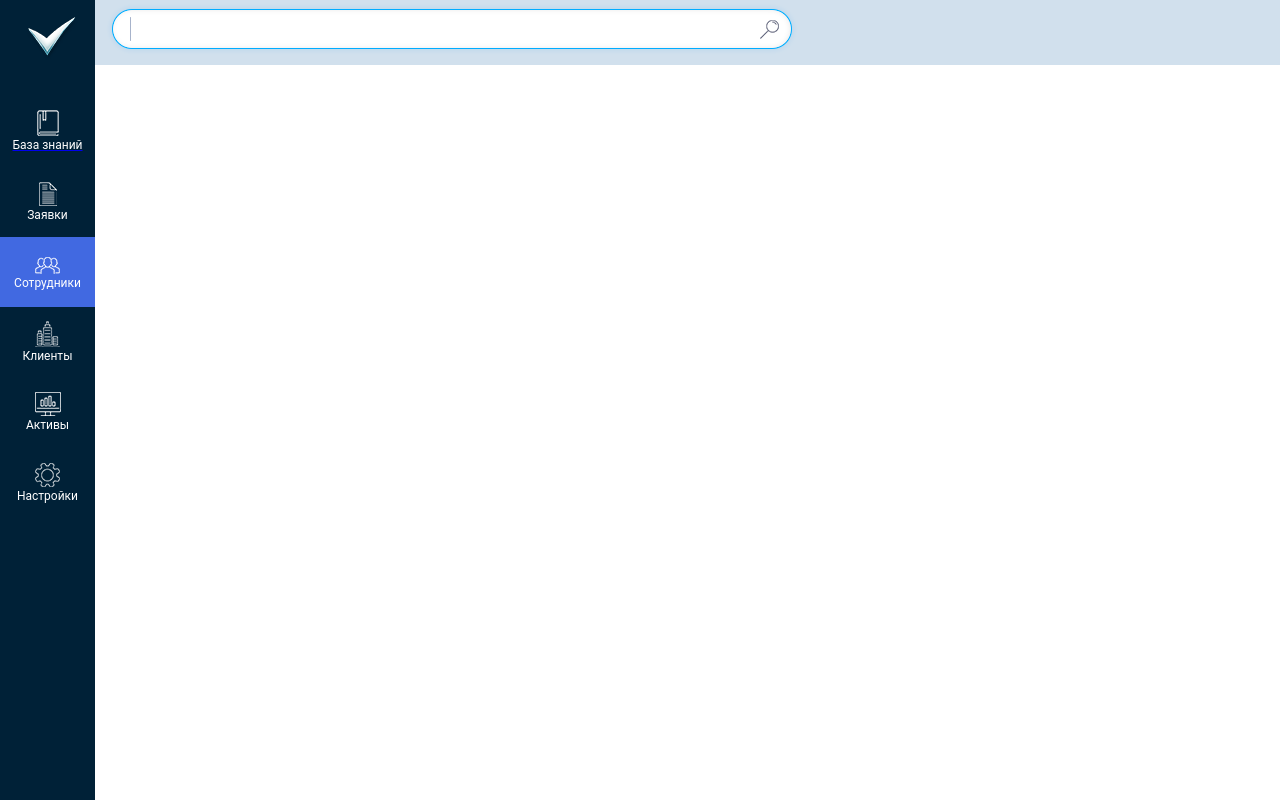
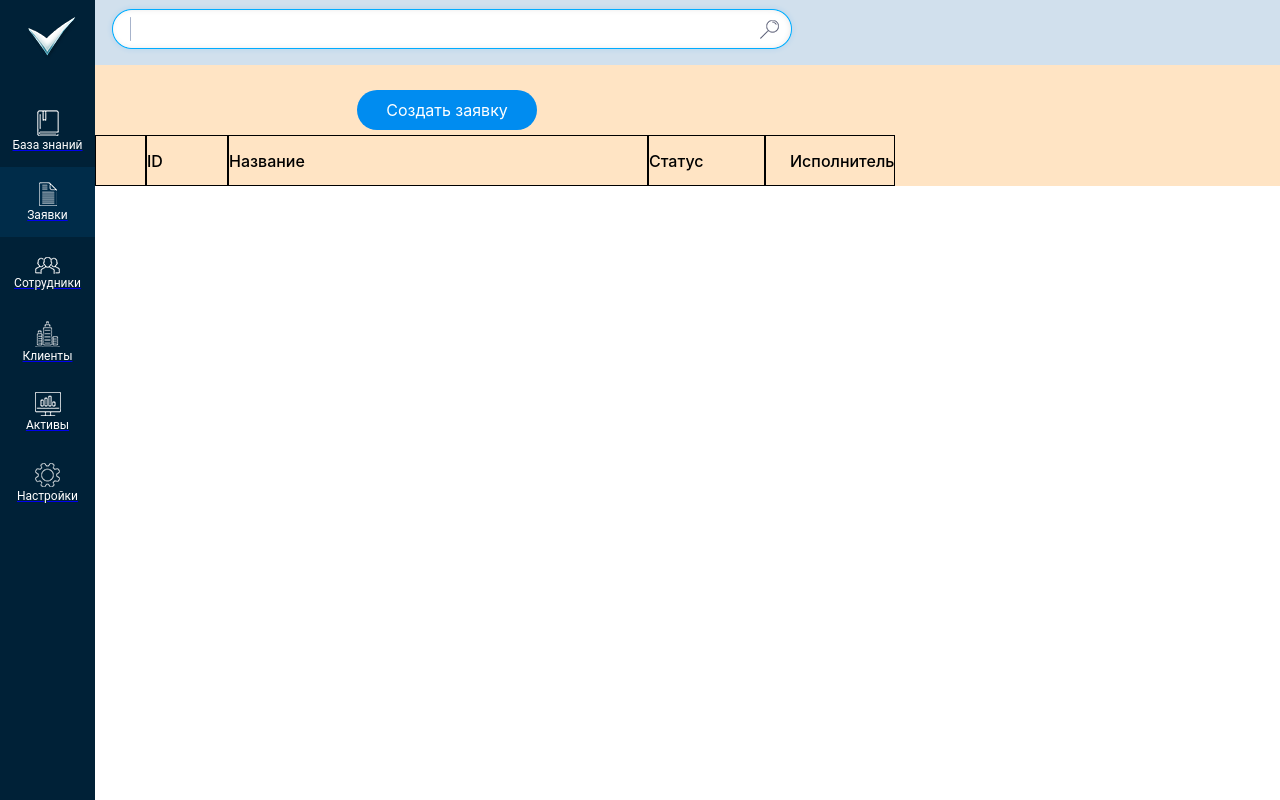
Before and after one commit to Bamboleyla/test_task_intravision, a React (Create React App) app: page /applications in a window 1280 px wide. Shown: the top 800 px of the page. Built offline with nearby package versions, Linux system fonts and the light colour scheme.

Commit message:
add application.jsx

```diff
--- a/src/App.js
+++ b/src/App.js
@@ -22,11 +22,11 @@ export const App = () => {
       < div className='app-content' >
         <Routes>
           < Route path='/knowledgebase' element={< KnowledgeBase />} /> {/* База знаний*/}
-          < Route path='/applications' element={< Applications />} /> {/* Страница Сообщений */}
-          < Route path='/assets' element={< Assets />} /> {/* Страница Сообщений */}
-          < Route path='/clients' element={< Clients />} /> {/* Страница Сообщений */}
-          < Route path='/employees' element={< Employees />} /> {/* Страница Сообщений */}
-          < Route path='/settings' element={< Settings />} /> {/* Страница Сообщений */}
+          < Route path='/applications' element={< Applications />} /> {/* Заявки */}
+          < Route path='/assets' element={< Assets />} /> {/* Активы */}
+          < Route path='/clients' element={< Clients />} /> {/* Клиенты */}
+          < Route path='/employees' element={< Employees />} /> {/* Сотрудники */}
+          < Route path='/settings' element={< Settings />} /> {/* Настройки */}
         </Routes>
       </div>
     </div>
--- a/src/components/Applications/Applications.jsx
+++ b/src/components/Applications/Applications.jsx
@@ -1,3 +1,27 @@
+import style from "./Applications.module.css";
 export const Applications = () => {
-  return <div></div>;
+  return (
+    <div className={style.content}>
+      <div className={style.createApplocation}>
+        <p>Создать заявку</p>
+      </div>
+      <div className={style.caption}>
+        <div className={style.thead}>
+          <div className={style.priority}></div>
+          <div className={style.id}>
+            <p>ID</p>
+          </div>
+          <div className={style.name}>
+            <p>Название</p>
+          </div>
+          <div className={style.status}>
+            <p>Статус</p>
+          </div>
+          <div className={style.executor}>
+            <p>Исполнитель</p>
+          </div>
+        </div>
+      </div>
+    </div>
+  );
 };
--- /dev/null
+++ b/src/components/Applications/Applications.module.css
@@ -0,0 +1,66 @@
+.createApplocation {
+    background-color: #008cf0;
+    width: 180px;
+    height: 40px;
+    border-radius: 20px;
+    margin-left: 262px;
+    box-sizing: border-box;
+}
+
+.createApplocation p {
+    text-align: center;
+    margin: 0px;
+    color: #ffffff;
+    font-size: 100%;
+    line-height: 40px;
+}
+
+.content {
+    background-color: bisque;
+    margin-left: 95px;
+    padding-top: 25px;
+}
+
+.priority {
+    width: 51px;
+    height: 51px;
+}
+
+.id {
+    height: 51px;
+    width: 82px;
+}
+
+.name {
+    height: 51px;
+    width: 420px;
+
+}
+
+.status {
+    height: 51px;
+    width: 117px;
+}
+
+.executor {
+    height: 51px;
+    width: auto;
+    padding-left: 24px;
+}
+
+.id, .name, .status, .executor p {
+    font-weight: 500;
+    line-height: 51px;
+}
+
+p {
+    margin: 0px;
+}
+
+.priority, .id, .name, .status, .executor {
+    box-sizing: border-box;
+    display: inline-block;
+    border: 1px solid;
+    margin-top: 5px;
+    vertical-align: middle;
+}
--- a/src/components/Navigation/Navigation.module.css
+++ b/src/components/Navigation/Navigation.css
@@ -33,7 +33,6 @@
 
 .employees {
     padding-top: 20px;
-    background-color: royalblue;
 }
 
 .clients {
@@ -55,7 +54,10 @@
     margin-top: 0px;
 }
 
-div.knowledge_base a.turnOn {
-    color: red;
-    background-color: aqua;
+.active div {
+    background-color: #002c49
 }
+
+.a {
+    text-decoration: none;
+}
--- a/src/components/Navigation/Navigation.jsx
+++ b/src/components/Navigation/Navigation.jsx
@@ -1,4 +1,4 @@
-import style from "./Navigation.module.css";
+import "./Navigation.css";
 import logo from "./logo.png";
 import knowledge_base from "./knowledge_base.png";
 import applications from "./applications.png";
@@ -11,34 +11,44 @@ import { NavLink } from "react-router-dom";
 //Навигация
 export const Navigation = () => {
   return (
-    <div className={style.menu}>
-      <img src={logo} alt="logo" className={style.logo} />
-      <div className={style.knowledge_base}>
-        <NavLink to="/knowledgebase" activeClassName={style.turnOn}>
+    <div className="menu">
+      <img src={logo} alt="logo" className="logo" />
+      <NavLink to="/knowledgebase">
+        <div className="knowledge_base">
           <img src={knowledge_base} alt="knowledge_base" />
           <p>База знаний</p>
+        </div>
       </NavLink>
-      </div>
-      <div className={style.applications}>
+      <NavLink to="/applications">
+        <div className="applications">
           <img src={applications} alt="applications" />
           <p>Заявки</p>
         </div>
-      <div className={style.employees}>
+      </NavLink>
+      <NavLink to="/employees">
+        <div className="employees">
           <img src={employees} alt="employees" />
           <p>Сотрудники</p>
         </div>
-      <div className={style.clients}>
+      </NavLink>
+      <NavLink to="/clients">
+        <div className="clients">
           <img src={clients} alt="clients" />
           <p>Клиенты</p>
         </div>
-      <div className={style.assets}>
+      </NavLink>
+      <NavLink to="/assets">
+        <div className="assets">
           <img src={assets} alt="assets" />
           <p>Активы</p>
         </div>
-      <div className={style.settings}>
+      </NavLink>
+      <NavLink to="/settings">
+        <div className="settings">
           <img src={settings} alt="settings" />
           <p>Настройки</p>
         </div>
+      </NavLink>
     </div>
   );
 };
```
Lines whose indentation alone changed are shown as unchanged.
